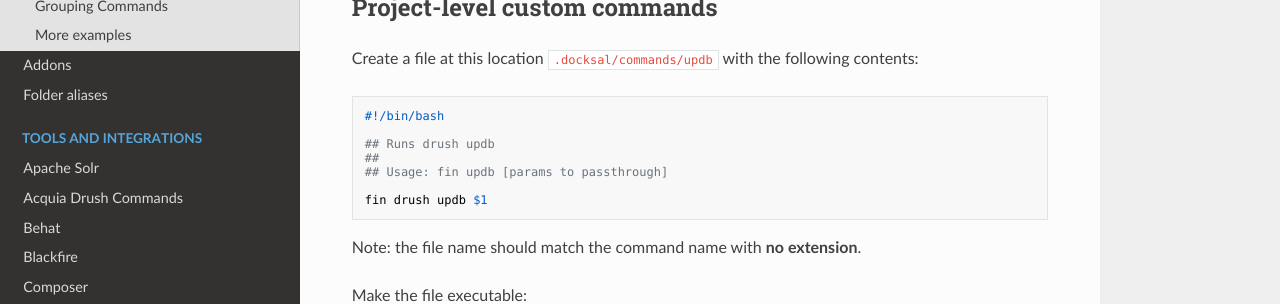
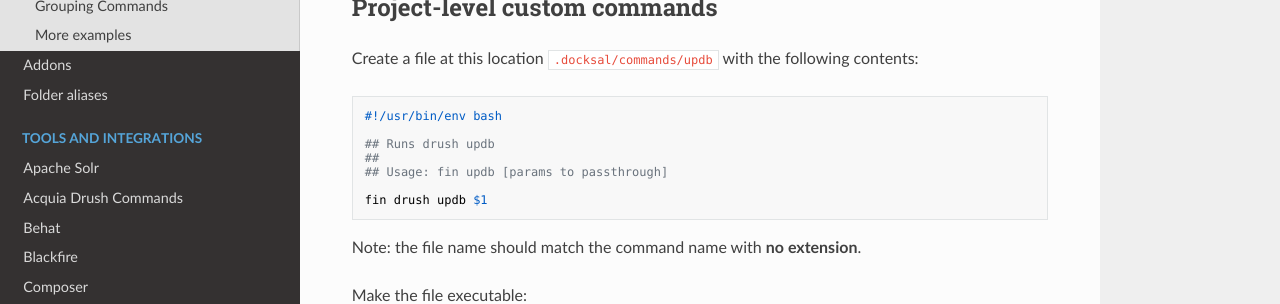
Before and after one commit to docksal/docksal, an MkDocs documentation site: the page built from docs/fin/custom-commands.md, in a window 1280 px wide and 900 px high. Shown: the part 217-521 px from the top of the window. Built offline with MkDocs 1.6.1, drawn with Linux system fonts in a browser that asks for light colours; nearby versions of some CDN libraries; old or Windows-style settings are respelled for this version of MkDocs; some of the changed text lies outside the part shown.

Commit message:
Updated #!/bin/bash to #!/usr/bin/env bash everywhere
This does not matter much for bash. This rather sets a best practice to use with different interpreters (not only bash), e.g. python, node, etc.

````diff
--- a/docs/fin/custom-commands.md
+++ b/docs/fin/custom-commands.md
@@ -7,7 +7,7 @@ It is possible to extend fin with custom commands per project or per host.
 Create a file at this location `.docksal/commands/updb` with the following contents:
 
 ```bash
-#!/bin/bash
+#!/usr/bin/env bash
 
 ## Runs drush updb
 ##
@@ -114,7 +114,7 @@ This approach may not be very convenient.
 Alternatively the following notation inside a custom command can be used to tell fin to run the command inside cli:
 
 ```bash
-#!/bin/bash
+#!/usr/bin/env bash
 
 #: exec_target = cli
 
````
Also changed, not shown: 1 other file.
